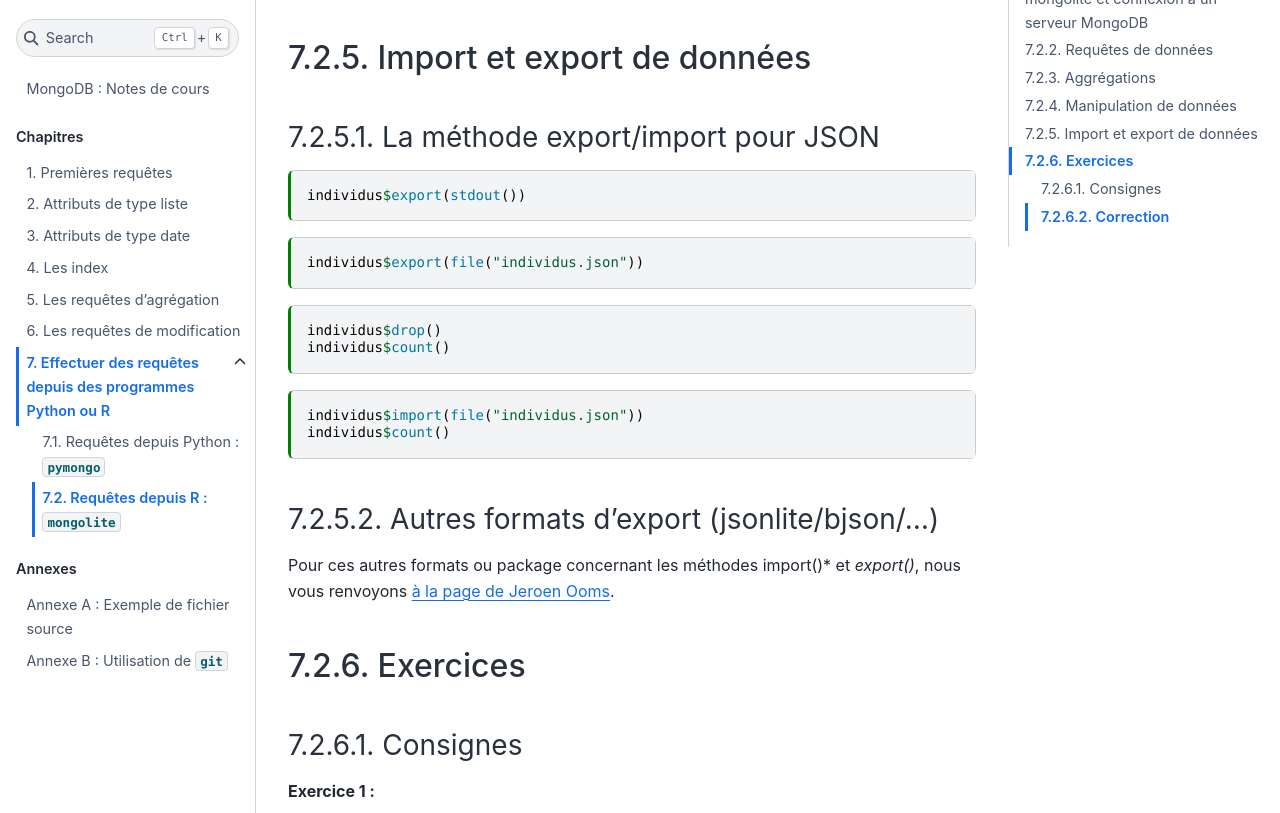
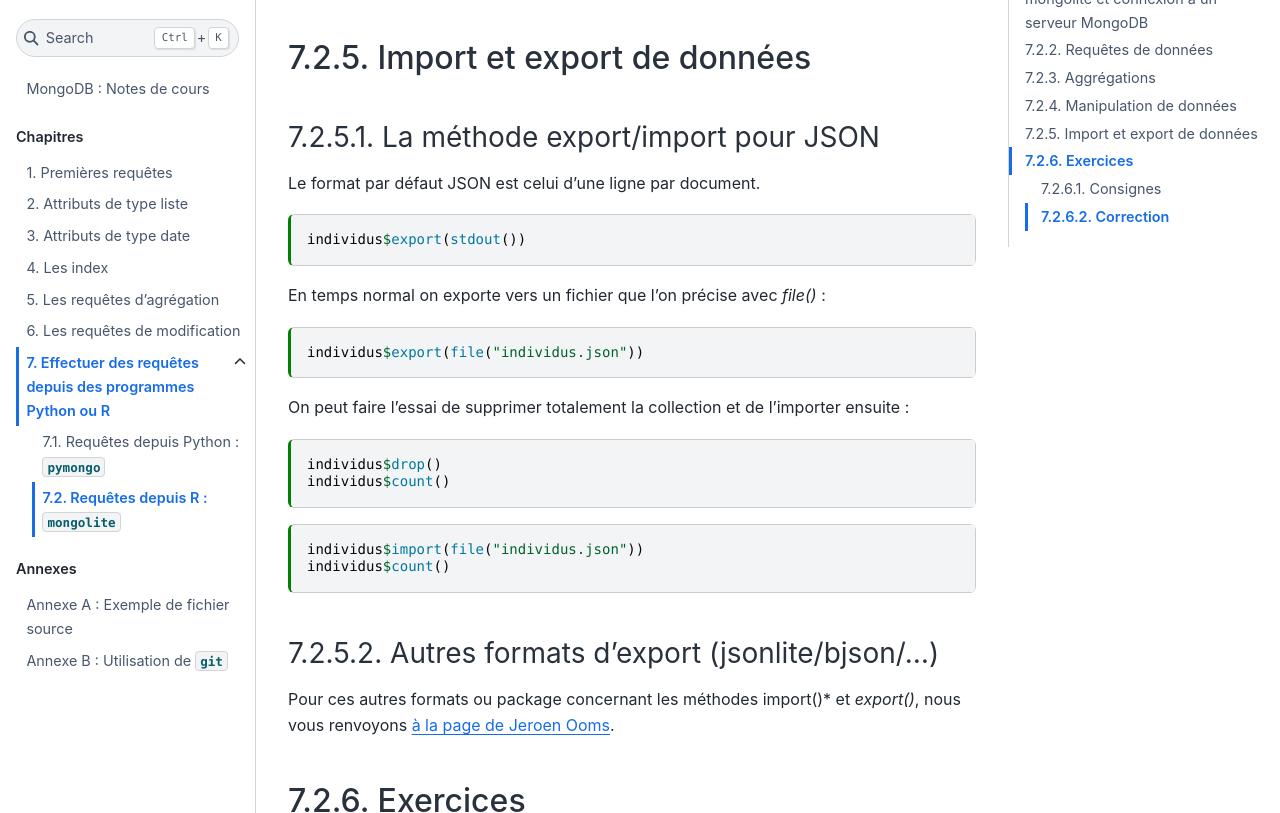
Before and after one commit to rtavenar/mongo_book, a Jupyter Book: the page built from content/07_scripts_R.md, in a window 1280 px wide and 900 px high, scrolled down 14323 px, cut to the strip 87-900 px from the top of the window. Built offline with Jupyter Book 1.0.4 settings and Sphinx 7.4.7 and the Sphinx Book theme 1.1.4, drawn with Linux system fonts in a browser that asks for light colours.

Commit message:
Update 07_scripts_R.md

````diff
--- a/content/07_scripts_R.md
+++ b/content/07_scripts_R.md
@@ -662,13 +662,20 @@ db.individus.update(
 
 ### La méthode export/import pour JSON
 
+Le format par défaut JSON est celui d'une ligne par document.
+
 ```{code-cell} R
 individus$export(stdout())
 ```
 
+En temps normal on exporte vers un fichier que l'on précise avec *file()* :
+
 ```{code-cell} R
 individus$export(file("individus.json"))
 ```
+
+On peut faire l'essai de supprimer totalement la collection et de l'importer ensuite :
+
 ```{code-cell} R
 individus$drop()
 individus$count()
````
